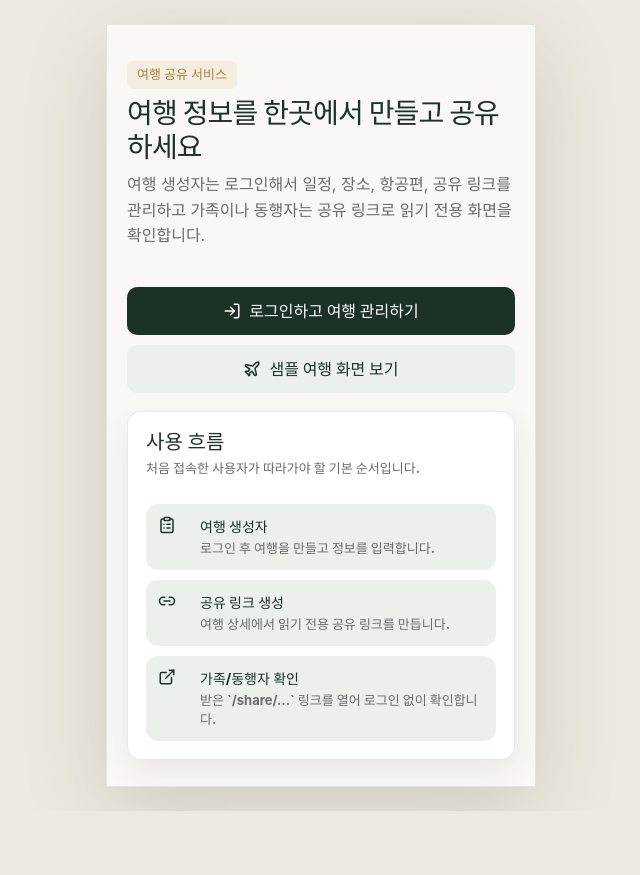
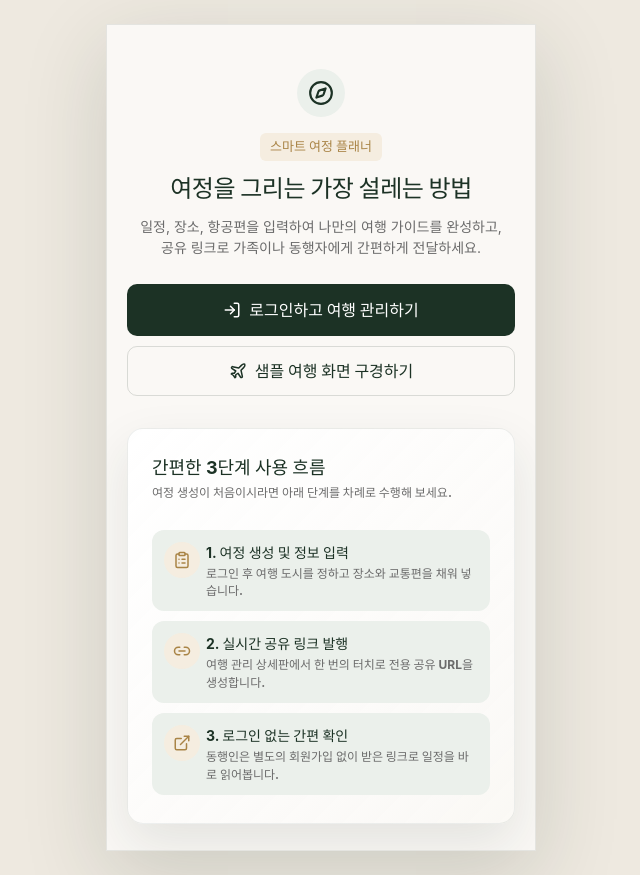
Before and after one commit to hjh6709/for_Kagoshima_travel, a React (Vite) app in the folder apps/web/: page / in a window 1280 px wide. Shown: the whole page, without its empty margins (319-959 px from the left). Before the commit the page ends 811 px from the top, so only its background shows below. Built offline with nearby package versions, Linux system fonts and the light colour scheme; no server answers; a web font is replaced by a local one.

Commit message:
style(ui): 시작 화면 히어로 리브랜딩 및 여정 빈 화면 입체화

```diff
--- a/apps/web/src/features/manage/components/TripListSection.tsx
+++ b/apps/web/src/features/manage/components/TripListSection.tsx
@@ -1,4 +1,4 @@
-import { PlusCircle } from "lucide-react";
+import { PlusCircle, Compass } from "lucide-react";
 import { formatKoreanDate } from "../../../shared/date";
 import type { TripListSectionProps } from "../manageTypes";
 
@@ -22,7 +22,9 @@ export function TripListSection({
 
       {!ownerTripsLoading && !ownerTripsError && ownerTrips.length === 0 && (
         <article className="info-card empty-state-card">
-          <PlusCircle size={28} />
+          <div className="brand-badge-circle" style={{ width: "44px", height: "44px", marginBottom: "8px" }}>
+            <Compass size={22} className="auth-hero-icon" />
+          </div>
           <h2>아직 만든 여행이 없습니다</h2>
           <p className="muted">아래 폼에서 첫 여행을 만들면 이 목록에 바로 표시됩니다.</p>
         </article>
--- a/apps/web/src/features/start/StartPage.tsx
+++ b/apps/web/src/features/start/StartPage.tsx
@@ -1,4 +1,4 @@
-import { ClipboardList, ExternalLink, Link2, LogIn, Plane } from "lucide-react";
+import { ClipboardList, ExternalLink, Link2, LogIn, Plane, Compass } from "lucide-react";
 
 // 서비스 루트(`/`)에서 보여주는 시작 화면이다.
 // 실제 여행 편집은 /manage, 공유 확인은 /share/{token}, 기존 샘플 화면은 /demo로 분리한다.
@@ -8,54 +8,62 @@ export function StartPage() {
       <section className="phone-frame owner-frame">
         <div className="content">
           <section className="screen start-screen">
-            <div className="start-hero">
-              <span className="pill">여행 공유 서비스</span>
-              <h1>여행 정보를 한곳에서 만들고 공유하세요</h1>
-              <p className="muted">
-                여행 생성자는 로그인해서 일정, 장소, 항공편, 공유 링크를 관리하고 가족이나 동행자는 공유 링크로
-                읽기 전용 화면을 확인합니다.
+            <div className="start-hero" style={{ textAlign: "center", display: "grid", placeItems: "center", gap: "12px", padding: "16px 0 8px" }}>
+              <div className="brand-badge-circle" style={{ width: "48px", height: "48px", background: "var(--c-green-light)", color: "var(--c-green)" }}>
+                <Compass className="auth-hero-icon" size={26} />
+              </div>
+              <span className="pill subtle" style={{ marginTop: "4px" }}>스마트 여정 플래너</span>
+              <h1 style={{ fontSize: "24px", fontWeight: 700, lineHeight: 1.3, letterSpacing: "-0.02em" }}>여정을 그리는 가장 설레는 방법</h1>
+              <p className="muted" style={{ fontSize: "14px", lineHeight: 1.5, margin: "0 10px" }}>
+                일정, 장소, 항공편을 입력하여 나만의 여행 가이드를 완성하고, 공유 링크로 가족이나 동행자에게 간편하게 전달하세요.
               </p>
             </div>
 
             <div className="start-action-stack">
-              <a className="primary-button start-primary-action" href="/manage">
+              <a className="primary-button start-primary-action" href="/manage" style={{ padding: "14px 16px" }}>
                 <LogIn size={18} />
                 로그인하고 여행 관리하기
               </a>
-              <a className="secondary-button start-secondary-action" href="/demo">
+              <a className="secondary-button start-secondary-action" href="/demo" style={{ padding: "12px 14px", border: "1px solid rgba(28, 50, 37, 0.15)", background: "transparent", color: "var(--c-green)" }}>
                 <Plane size={18} />
-                샘플 여행 화면 보기
+                샘플 여행 화면 구경하기
               </a>
             </div>
 
-            <section className="start-guide-card">
-              <div className="section-title-row compact-title-row">
+            <section className="start-guide-card auth-card-premium" style={{ marginTop: "14px" }}>
+              <div className="section-title-row compact-title-row" style={{ marginBottom: "14px" }}>
                 <div>
-                  <h2>사용 흐름</h2>
-                  <p className="section-caption">처음 접속한 사용자가 따라가야 할 기본 순서입니다.</p>
+                  <h2 style={{ fontSize: "18px", fontWeight: 700 }}>간편한 3단계 사용 흐름</h2>
+                  <p className="section-caption" style={{ color: "var(--c-muted)", fontSize: "12px" }}>여정 생성이 처음이시라면 아래 단계를 차례로 수행해 보세요.</p>
                 </div>
               </div>
 
               <ol className="start-guide-list">
-                <li>
-                  <ClipboardList size={18} />
+                <li style={{ transition: "transform 0.2s" }}>
+                  <div className="brand-badge-circle" style={{ width: "36px", height: "36px" }}>
+                    <ClipboardList size={18} />
+                  </div>
                   <div>
-                    <strong>여행 생성자</strong>
-                    <span>로그인 후 여행을 만들고 정보를 입력합니다.</span>
+                    <strong style={{ fontSize: "14px" }}>1. 여정 생성 및 정보 입력</strong>
+                    <span style={{ fontSize: "12px" }}>로그인 후 여행 도시를 정하고 장소와 교통편을 채워 넣습니다.</span>
                   </div>
                 </li>
-                <li>
-                  <Link2 size={18} />
+                <li style={{ transition: "transform 0.2s" }}>
+                  <div className="brand-badge-circle" style={{ width: "36px", height: "36px" }}>
+                    <Link2 size={18} />
+                  </div>
                   <div>
-                    <strong>공유 링크 생성</strong>
-                    <span>여행 상세에서 읽기 전용 공유 링크를 만듭니다.</span>
+                    <strong style={{ fontSize: "14px" }}>2. 실시간 공유 링크 발행</strong>
+                    <span style={{ fontSize: "12px" }}>여행 관리 상세판에서 한 번의 터치로 전용 공유 URL을 생성합니다.</span>
                   </div>
                 </li>
-                <li>
-                  <ExternalLink size={18} />
+                <li style={{ transition: "transform 0.2s" }}>
+                  <div className="brand-badge-circle" style={{ width: "36px", height: "36px" }}>
+                    <ExternalLink size={18} />
+                  </div>
                   <div>
-                    <strong>가족/동행자 확인</strong>
-                    <span>받은 `/share/...` 링크를 열어 로그인 없이 확인합니다.</span>
+                    <strong style={{ fontSize: "14px" }}>3. 로그인 없는 간편 확인</strong>
+                    <span style={{ fontSize: "12px" }}>동행인은 별도의 회원가입 없이 받은 링크로 일정을 바로 읽어봅니다.</span>
                   </div>
                 </li>
               </ol>
--- a/apps/web/src/styles.css
+++ b/apps/web/src/styles.css
@@ -526,7 +526,11 @@ button:disabled {
 .empty-state-card {
   display: grid;
   gap: 10px;
-  place-items: start;
+  place-items: center;
+  text-align: center;
+  padding: 32px 24px;
+  background: linear-gradient(135deg, var(--c-surface) 0%, rgba(250, 248, 245, 0.5) 100%);
+  border: 1px dashed rgba(28, 50, 37, 0.15) !important;
 }
 
 .eyebrow {
```
